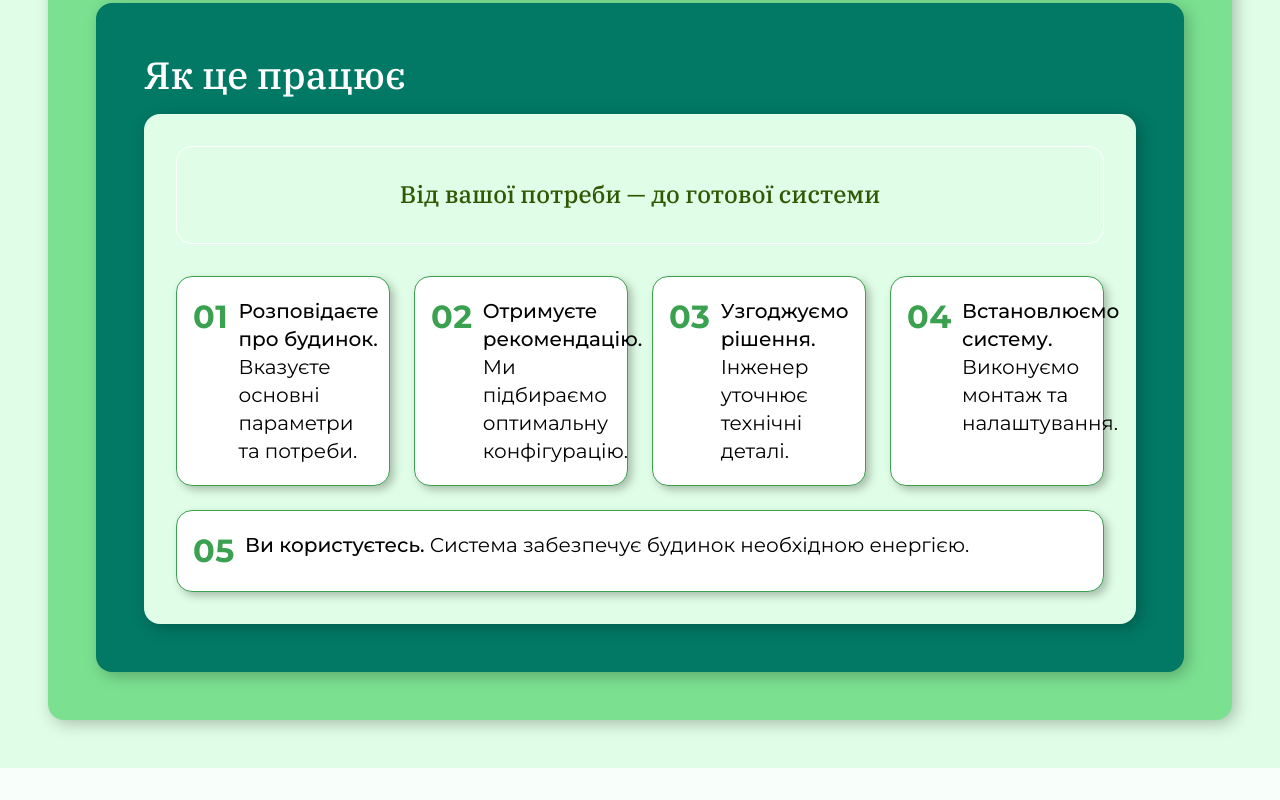
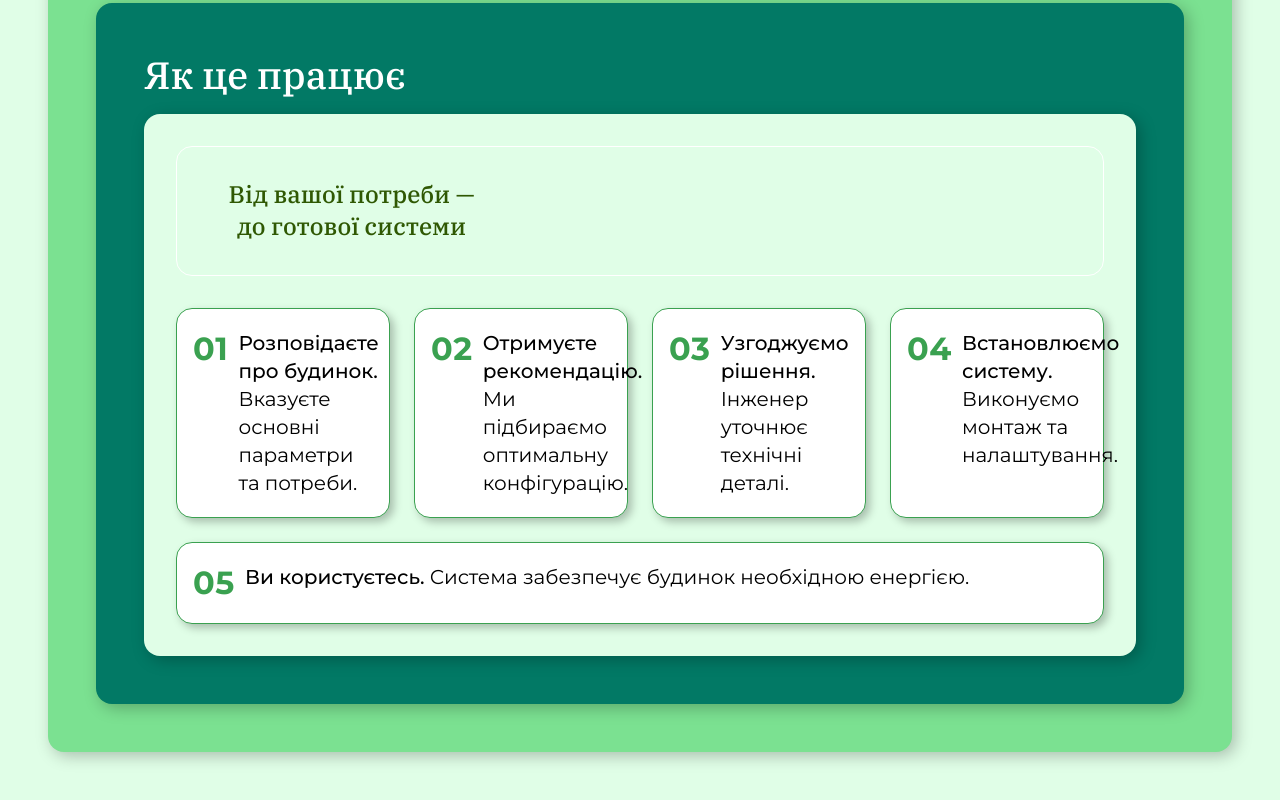
Before and after one commit to Rdazochka/EnerHome, a Next.js app: page / in a window 1280 px wide. Shown: the part 998-1798 px from the top of the page. Before the commit the page ends 1766 px from the top, so only its background shows below. Built offline with nearby package versions, Linux system fonts and the light colour scheme.

Commit message:
fix: add max-width 253px to subtitle

```diff
--- a/components/HowItWorks/HowItWorks.module.css
+++ b/components/HowItWorks/HowItWorks.module.css
@@ -52,6 +52,7 @@
   line-height: 125%;
   text-align: center;
   color: var(--color-text-accent);
+  max-width: 253px;
 }
 
 .list {
```
